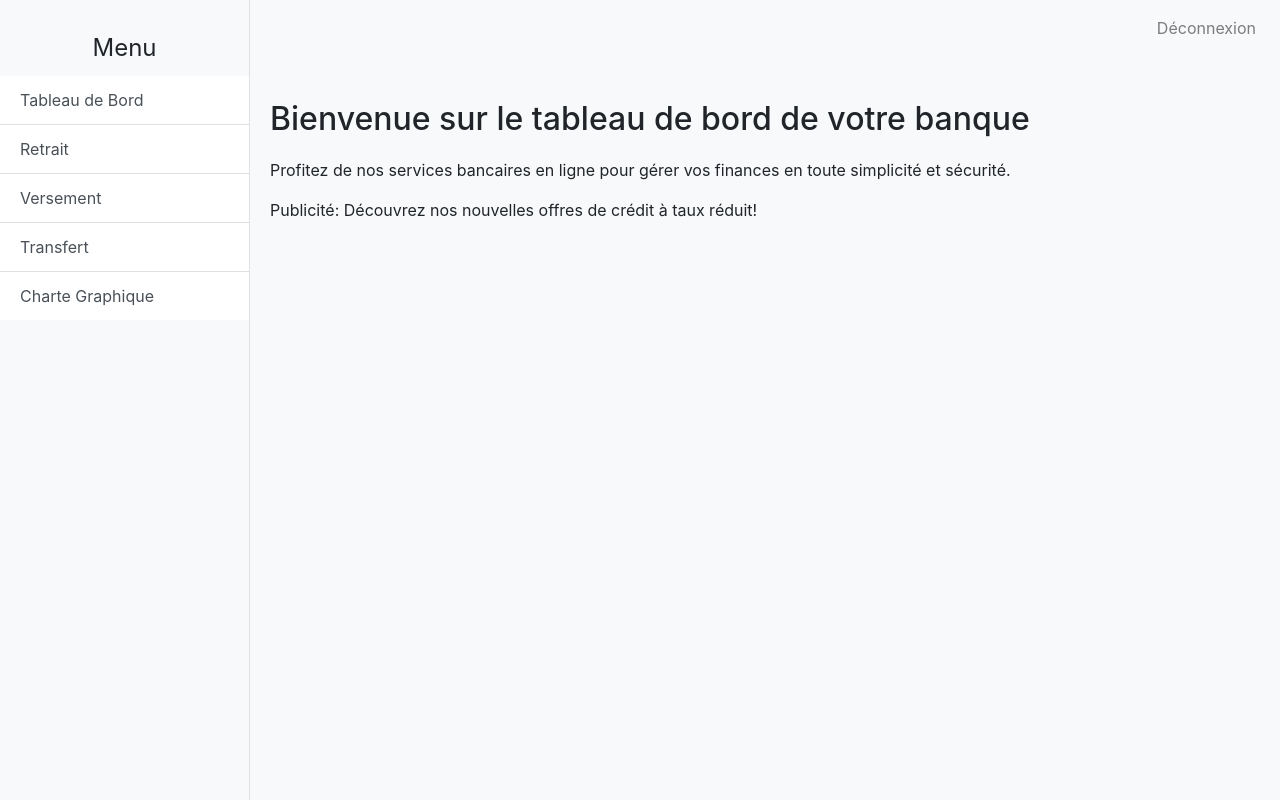
After one commit to Erickael/yes, a PHP site: page /dashboard.php in a window 1280 px wide. The commit adds this page. Run offline with PHP 8.4, Linux system fonts and the light colour scheme; the visitor is signed in with stand-in values (Sample User, id 1).

Commit message:
Just the basics (from gpt :') )

```diff
--- /dev/null
+++ b/dashboard.php
@@ -0,0 +1,73 @@
+<?php
+session_start();
+if ($_SERVER['REQUEST_METHOD'] == 'POST') {
+    // Simplified authentication for demo purposes
+    if ($_POST['username'] == 'admin' && $_POST['password'] == 'admin') {
+        $_SESSION['loggedin'] = true;
+    } else {
+        header('Location: index.php');
+        exit;
+    }
+} else if (!isset($_SESSION['loggedin'])) {
+    header('Location: index.php');
+    exit;
+}
+?>
+<!DOCTYPE html>
+<html lang="fr">
+<head>
+    <meta charset="UTF-8">
+    <meta name="viewport" content="width=device-width, initial-scale=1.0">
+    <title>Tableau de Bord</title>
+    <link href="https://stackpath.bootstrapcdn.com/bootstrap/4.5.2/css/bootstrap.min.css" rel="stylesheet">
+    <link rel="stylesheet" href="style.css">
+</head>
+<body>
+    <nav class="navbar navbar-expand-lg navbar-light bg-light">
+        <a class="navbar-brand" href="#">BanqueApp</a>
+        <div class="collapse navbar-collapse" id="navbarNav">
+            <ul class="navbar-nav ml-auto">
+                <li class="nav-item">
+                    <a class="nav-link" href="logout.php">Déconnexion</a>
+                </li>
+            </ul>
+        </div>
+    </nav>
+    <div class="d-flex">
+        <div id="sidebar" class="bg-light border-right">
+            <div class="sidebar-heading">Menu</div>
+            <div class="list-group list-group-flush">
+                <a href="?section=dashboard" class="list-group-item list-group-item-action">Tableau de Bord</a>
+                <a href="?section=retrait" class="list-group-item list-group-item-action">Retrait</a>
+                <a href="?section=versement" class="list-group-item list-group-item-action">Versement</a>
+                <a href="?section=transfert" class="list-group-item list-group-item-action">Transfert</a>
+                <a href="?section=charte" class="list-group-item list-group-item-action">Charte Graphique</a>
+            </div>
+        </div>
+        <div class="container-fluid" id="content">
+            <?php
+            $section = isset($_GET['section']) ? $_GET['section'] : 'dashboard';
+            switch ($section) {
+                case 'retrait':
+                    include 'views/retrait.php';
+                    break;
+                case 'versement':
+                    include 'views/versement.php';
+                    break;
+                case 'transfert':
+                    include 'views/transfert.php';
+                    break;
+                case 'charte':
+                    include 'views/charte.php';
+                    break;
+                case 'dashboard':
+                default:
+                    include 'views/dashboard.php';
+                    break;
+            }
+            ?>
+        </div>
+    </div>
+    <script src="script.js"></script>
+</body>
+</html>
--- /dev/null
+++ b/logout.php
@@ -0,0 +1,5 @@
+<?php
+session_start();
+session_destroy();
+header('Location: index.php');
+exit;
--- /dev/null
+++ b/script.js
@@ -0,0 +1,73 @@
+document.addEventListener('DOMContentLoaded', () => {
+    const sections = ['dashboard', 'retrait', 'versement', 'transfert', 'charte'];
+
+    // Fonction pour afficher la section demandée et cacher les autres
+    function showSection(sectionId) {
+        sections.forEach(section => {
+            document.getElementById(section).classList.add('d-none');
+        });
+        document.getElementById(sectionId).classList.remove('d-none');
+    }
+
+    window.showSection = showSection;
+
+    // Gestion du retrait
+    const withdrawForm = document.getElementById('withdrawForm');
+    if (withdrawForm) {
+        withdrawForm.addEventListener('submit', (e) => {
+            e.preventDefault();
+            const amount = document.getElementById('withdrawAmount').value;
+            addTransaction('Retrait', amount, 'retraitList');
+            alert('Retrait effectué avec succès');
+            withdrawForm.reset();
+        });
+    }
+
+    // Gestion du versement
+    const depositForm = document.getElementById('depositForm');
+    if (depositForm) {
+        depositForm.addEventListener('submit', (e) => {
+            e.preventDefault();
+            const amount = document.getElementById('depositAmount').value;
+            addTransaction('Versement', amount, 'transactionList');
+            alert('Versement effectué avec succès');
+            depositForm.reset();
+        });
+    }
+
+    // Gestion du transfert
+    const transferForm = document.getElementById('transferForm');
+    if (transferForm) {
+        transferForm.addEventListener('submit', (e) => {
+            e.preventDefault();
+            const amount = document.getElementById('transferAmount').value;
+            const toAccount = document.getElementById('transferToAccount').value;
+            addTransaction(`Transfert vers ${toAccount}`, amount, 'transactionList');
+            alert('Transfert effectué avec succès');
+            transferForm.reset();
+        });
+    }
+
+    // Fonction pour ajouter une transaction à la liste
+    function addTransaction(type, amount, listId) {
+        const transactionList = document.getElementById(listId);
+        const transactionItem = document.createElement('li');
+        transactionItem.className = 'list-group-item';
+        transactionItem.textContent = `${type}: ${amount}€`;
+        transactionList.appendChild(transactionItem);
+    }
+
+    // Afficher le formulaire de nouveau retrait
+    window.showNewRetraitForm = function() {
+        document.getElementById('withdrawForm').classList.remove('d-none');
+    };
+
+    // Gestion de la déconnexion
+    const logoutButton = document.getElementById('logout');
+    if (logoutButton) {
+        logoutButton.addEventListener('click', (e) => {
+            e.preventDefault();
+            window.location.href = 'index.php';
+        });
+    }
+});
--- /dev/null
+++ b/style.css
@@ -0,0 +1,37 @@
+body {
+    background-color: #f8f9fa;
+}
+
+.container {
+    margin-top: 50px;
+}
+
+#sidebar {
+    width: 250px;
+    position: fixed;
+    height: 100%;
+    z-index: 1;
+    top: 0;
+    left: 0;
+    background-color: #f8f9fa;
+    padding-top: 20px;
+}
+
+#sidebar .sidebar-heading {
+    font-size: 1.5rem;
+    padding: 10px;
+    text-align: center;
+}
+
+#content {
+    margin-left: 250px;
+    padding: 20px;
+}
+
+h2 {
+    margin-bottom: 20px;
+}
+
+h4 {
+    margin-top: 30px;
+}
--- /dev/null
+++ b/views/charte.php
@@ -0,0 +1,5 @@
+<div id="charte" class="pt-4">
+    <h4>Charte Graphique des Transactions</h4>
+    <p>Visualisez ici les graphiques des retraits, versements et transferts.</p>
+    <!-- Contenu des graphiques (ex: CanvasJS, Chart.js) -->
+</div>
--- /dev/null
+++ b/views/dashboard.php
@@ -0,0 +1,5 @@
+<div id="dashboard" class="pt-4">
+    <h2>Bienvenue sur le tableau de bord de votre banque</h2>
+    <p>Profitez de nos services bancaires en ligne pour gérer vos finances en toute simplicité et sécurité.</p>
+    <p>Publicité: Découvrez nos nouvelles offres de crédit à taux réduit!</p>
+</div>
```
Also changed, not shown: index.php (+30 -1 lines), views/retrait.php (added, +12 -0 lines), views/transfert.php (added, +14 -0 lines), views/versement.php (added, +10 -0 lines).
